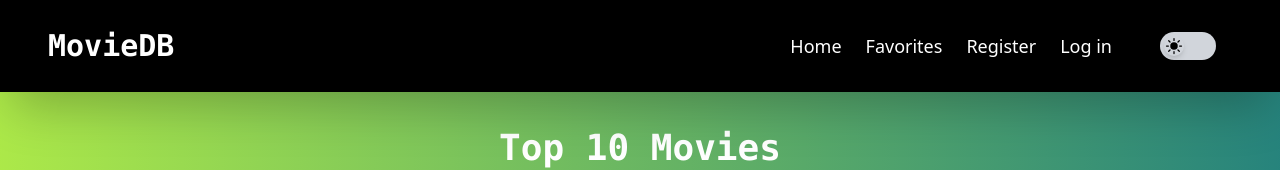
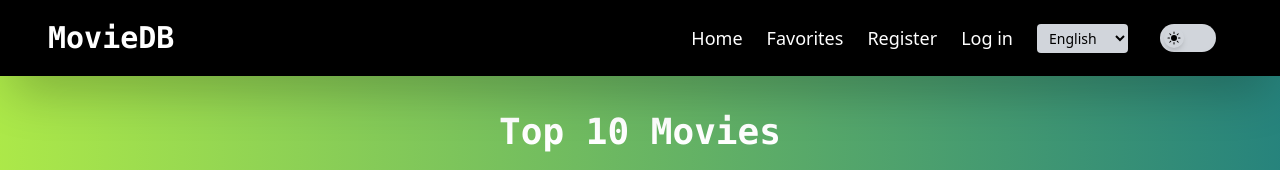
Before and after one commit to AliIsmailat/itm8-uppgift-tmdb, a React (Vite) app: page / in a window 1280 px wide. Shown: the top 170 px of the page. Built offline with nearby package versions, Linux system fonts and the light colour scheme; no server answers.

Commit message:
Påbörjat språkval
Börjat lite med språkval, fungerar just nu bara i navbaren, kommer framöver att lägga till fler keys samt uppdatera API fetch så att språk byts i hela sidan

```diff
--- a/src/components/ui/Navbar.tsx
+++ b/src/components/ui/Navbar.tsx
@@ -2,9 +2,14 @@ import { Link } from "react-router-dom";
 import { useAuth } from "../../auth/useAuth";
 import { useEffect, useState } from "react";
 import { SunIcon, MoonIcon } from "@heroicons/react/24/solid";
+import { useLanguage } from "../../context/useLanguage";
+import { useTranslation } from "../../i18n/useTranslation";
 
 export default function Navbar() {
   const { user, logout } = useAuth();
+  const { language, setLanguage } = useLanguage();
+  const { t } = useTranslation();
+
   const [darkMode, setDarkMode] = useState(() => {
     if (typeof window !== "undefined") {
       return localStorage.getItem("theme") === "dark";
@@ -15,21 +20,23 @@ export default function Navbar() {
   useEffect(() => {
     if (darkMode) {
       document.documentElement.classList.add("dark");
+      localStorage.setItem("theme", "dark");
     } else {
       document.documentElement.classList.remove("dark");
+      localStorage.setItem("theme", "light");
     }
   }, [darkMode]);
 
   const toggleDarkMode = () => {
-    setDarkMode((prev) => {
-      const newMode = !prev;
-      localStorage.setItem("theme", newMode ? "dark" : "light");
-      return newMode;
-    });
+    setDarkMode((prev) => !prev);
+  };
+
+  const handleLanguageChange = (e: React.ChangeEvent<HTMLSelectElement>) => {
+    setLanguage(e.target.value as "en" | "sv");
   };
 
   return (
-    <nav className="bg-black dark:bg-black text-white backdrop-blur-md px-6 py-7 shadow-2xl mb-5">
+    <nav className="bg-black dark:bg-black text-white backdrop-blur-md px-6 py-5 shadow-2xl mb-5">
       <div className="max-w-6xl mx-auto flex justify-between items-center">
         <Link
           to="/"
@@ -40,49 +47,63 @@ export default function Navbar() {
 
         <div className="flex items-center gap-6 text-lg">
           <Link to="/" className="hover:text-lime-300 transition">
-            Home
+            {t("home")}
           </Link>
+
           <Link to="/favorites" className="hover:text-lime-300 transition">
-            Favorites
+            {t("favorites")}
           </Link>
 
           {!user && (
             <>
               <Link to="/register" className="hover:text-lime-300 transition">
-                Register
+                {t("register")}
               </Link>
               <Link to="/login" className="hover:text-lime-300 transition">
-                Log in
+                {t("login")}
               </Link>
             </>
           )}
 
           {user && (
             <>
-              <span className="text-lime-300">Hello, {user.username}</span>
+              <span className="text-lime-300">
+                {t("hello")}, {user.username}
+              </span>
               <button
                 onClick={logout}
                 className="hover:text-red-500 transition"
               >
-                Logout
+                {t("logout")}
               </button>
             </>
           )}
 
-          <div className="ml-6">
+          <select
+            value={language}
+            onChange={handleLanguageChange}
+            className="px-2 py-1 rounded bg-gray-300 dark:bg-gray-700 text-black dark:text-white text-sm hover:bg-gray-200 transition"
+            title="Select language"
+          >
+            <option value="en">English</option>
+            <option value="sv">Swedish</option>
+          </select>
+
+          <div className="ml-2">
             <button
               onClick={toggleDarkMode}
               className="w-14 h-7 flex items-center rounded-full p-1 relative
-                   bg-gray-300 dark:bg-gray-700 transition-colors duration-300"
+                         bg-gray-300 dark:bg-gray-700 transition-colors duration-300"
             >
               <div
-                className={`w-5 h-5 rounded-full shadow-md transform duration-300 ease-in-out flex items-center justify-center
-            ${darkMode ? "translate-x-7" : "translate-x-0"}`}
+                className={`w-5 h-5 rounded-full shadow-md transform duration-300 ease-in-out
+                            flex items-center justify-center
+                            ${darkMode ? "translate-x-7" : "translate-x-0"}`}
               >
                 {darkMode ? (
-                  <MoonIcon className="w-10 h-10 text-white" />
+                  <MoonIcon className="w-4 h-4 text-white" />
                 ) : (
-                  <SunIcon className="w-10 h-10 text-black" />
+                  <SunIcon className="w-4 h-4 text-black" />
                 )}
               </div>
             </button>
--- /dev/null
+++ b/src/context/LanguageContext.tsx
@@ -0,0 +1,14 @@
+//kontext för språk
+import { createContext } from "react";
+import type { Language } from "./language.types";
+
+export type LanguageContextType = {
+  // själva språket
+  language: Language;
+  //   funktion för att ändra språk
+  setLanguage: (lang: Language) => void;
+};
+
+// initiala värdet är null, ersätts sedan av
+// languageprovider
+export const LanguageContext = createContext<LanguageContextType | null>(null);
--- /dev/null
+++ b/src/context/LanguageProvider.tsx
@@ -0,0 +1,32 @@
+import { useState, useEffect } from "react";
+import type { ReactNode } from "react";
+import { LanguageContext } from "./LanguageContext";
+import type { Language } from "./language.types";
+
+export function LanguageProvider({ children }: { children: ReactNode }) {
+  // språk state
+  const [language, setLanguage] = useState<Language>(() => {
+    if (typeof window !== "undefined") {
+      // letar språk i localstorage, om inget hittas,
+      // default blir engelska
+      const storedLang = localStorage.getItem("language") as Language | null;
+      return storedLang ?? "en";
+    }
+    return "en";
+  });
+
+  // useeffect med dependency som är language variabeln
+  // varje gång language ändras, sparas det i LS
+  useEffect(() => {
+    localStorage.setItem("language", language);
+  }, [language]);
+
+  return (
+    // provider här, gör language variablen
+    // och setlanguage funktionen tillgänglig för
+    // child components
+    <LanguageContext.Provider value={{ language, setLanguage }}>
+      {children}
+    </LanguageContext.Provider>
+  );
+}
--- /dev/null
+++ b/src/context/language.types.ts
@@ -0,0 +1,2 @@
+// typen för variabeln language, kan endast ha två värden.
+export type Language = "en" | "sv";
--- /dev/null
+++ b/src/context/useLanguage.ts
@@ -0,0 +1,9 @@
+import { useContext } from "react";
+import { LanguageContext } from "./LanguageContext";
+
+export function useLanguage() {
+// hämtar värdet från languageprovider contexten
+  const context = useContext(LanguageContext);
+  if (!context) throw new Error("useLanguage must be used within a LanguageProvider");
+  return context;
+}
--- /dev/null
+++ b/src/i18n/translations.ts
@@ -0,0 +1,18 @@
+export const translations = {
+  en: {
+    home: "Home",
+    favorites: "Favorites",
+    login: "Log in",
+    register: "Register",
+    logout: "Logout",
+    hello: "Hello",
+  },
+  sv: {
+    home: "Hem",
+    favorites: "Favoriter",
+    login: "Logga in",
+    register: "Registrera",
+    logout: "Logga ut",
+    hello: "Hej",
+  },
+};
--- /dev/null
+++ b/src/i18n/useTranslation.ts
@@ -0,0 +1,17 @@
+import { useLanguage } from "../context/useLanguage";
+import { translations } from "./translations";
+
+export function useTranslation() {
+  const { language } = useLanguage();
+
+// custom hook, hämtar värdet från useLanguage
+// returnerar funktion som översätter
+// beroende på key, baserat på t.ex. language === "en",
+// tar t("key") ett värde från antingen engelska
+// eller svenska översättningarna
+  const t = (key: keyof typeof translations.en) => {
+    return translations[language][key];
+  };
+
+  return { t };
+}
--- a/src/main.tsx
+++ b/src/main.tsx
@@ -3,12 +3,15 @@ import ReactDOM from "react-dom/client";
 import App from "./App";
 import "./index.css";
 import { AuthProvider } from "./auth/AuthProvider";
+import { LanguageProvider } from "./context/LanguageProvider";
 document.documentElement.classList.add("dark");
 
 ReactDOM.createRoot(document.getElementById("root") as HTMLElement).render(
   <React.StrictMode>
-    <AuthProvider>
-      <App />
-    </AuthProvider>
+    <LanguageProvider>
+      <AuthProvider>
+        <App />
+      </AuthProvider>
+    </LanguageProvider>
   </React.StrictMode>
 );
```
